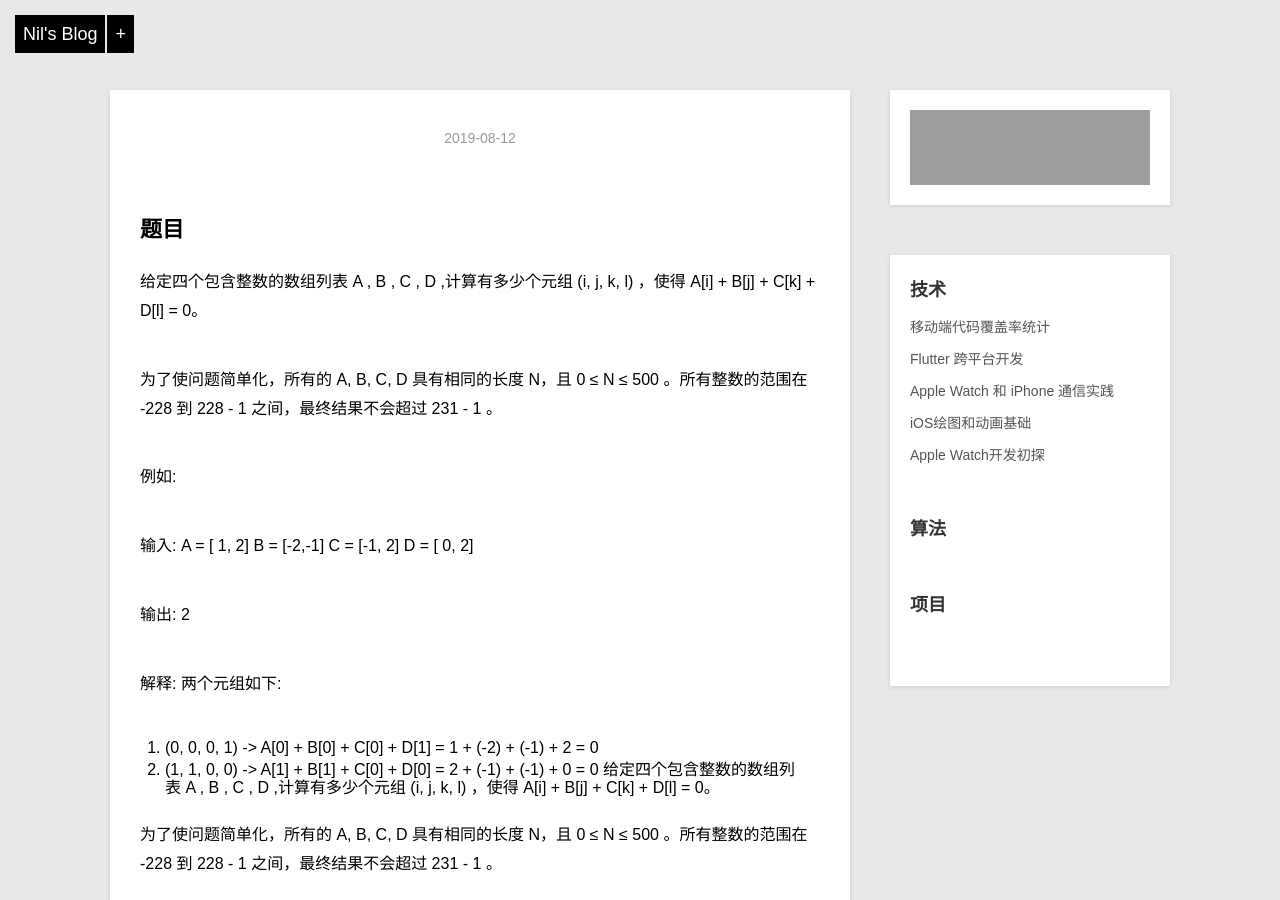
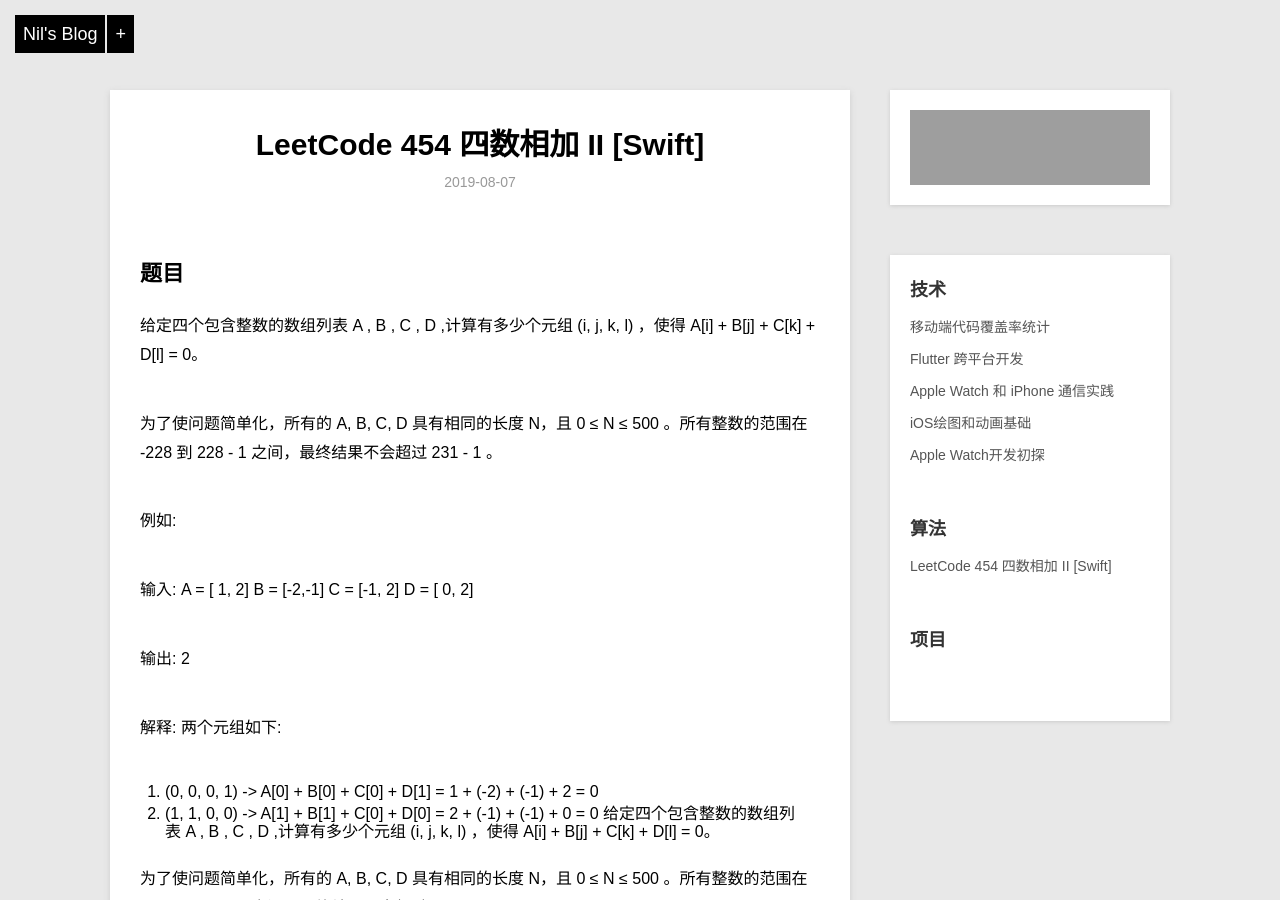
Before and after one commit to nilsun/nilsun.github.io, a Jekyll site: the page built from _posts/opinion/2019-08-07-leetcode454.md, in a window 1280 px wide and 900 px high. Built offline with Jekyll 4.4.1, drawn with Linux system fonts in a browser that asks for light colours; our own code applies the rules of GitHub Pages for plain Markdown files; Markdown is read by kramdown in place of the engine named in the settings; comment, search, counter and statistics services are not loaded; grey boxes are pictures that could not be loaded.

Commit message:
fix character bug

```diff
--- a/_posts/opinion/2019-08-07-leetcode454.md
+++ b/_posts/opinion/2019-08-07-leetcode454.md
@@ -1,8 +1,8 @@
 ---
 layout: post
-title: LeetCode 454: 四数相加 II [Swift]
-description: 给定四个包含整数的数组列表 A , B , C , D ,计算有多少个元组 (i, j, k, l) ，使得 A[i] + B[j] + C[k] + D[l] = 0 ...
-category:    opinion
+title: LeetCode 454 四数相加 II [Swift]
+category: opinion
+description: 给定四个包含整数的数组列表 A , B , C , D ,计算有多少个元组 (i, j, k, l) ，使得 A[i] + B[j] + C[k] + D[l] = 0
 published: ture
 ---
 
```
